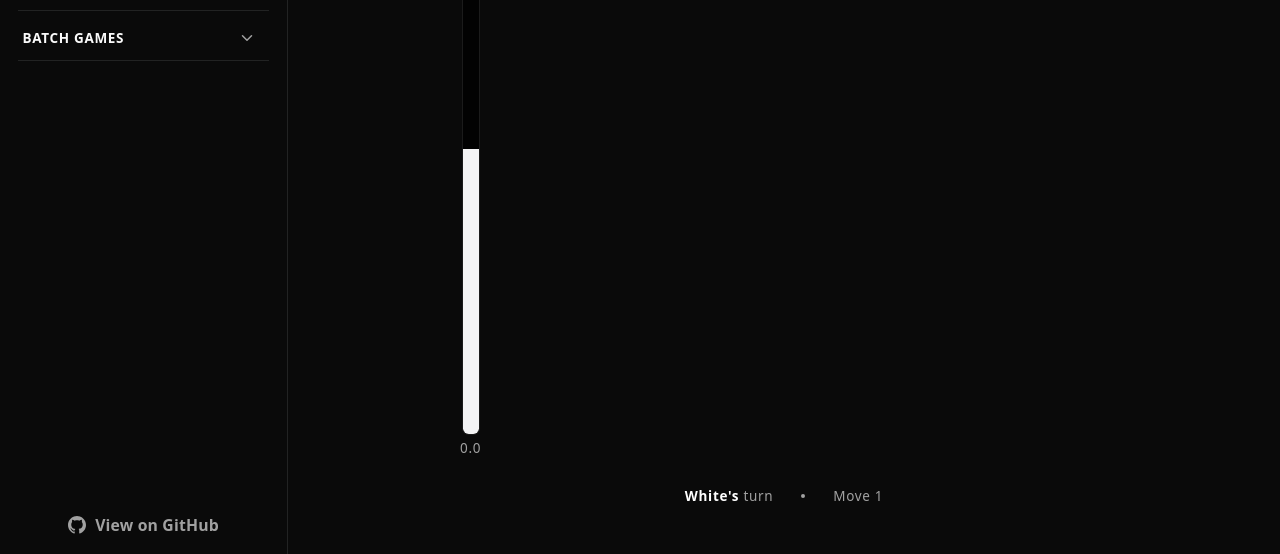
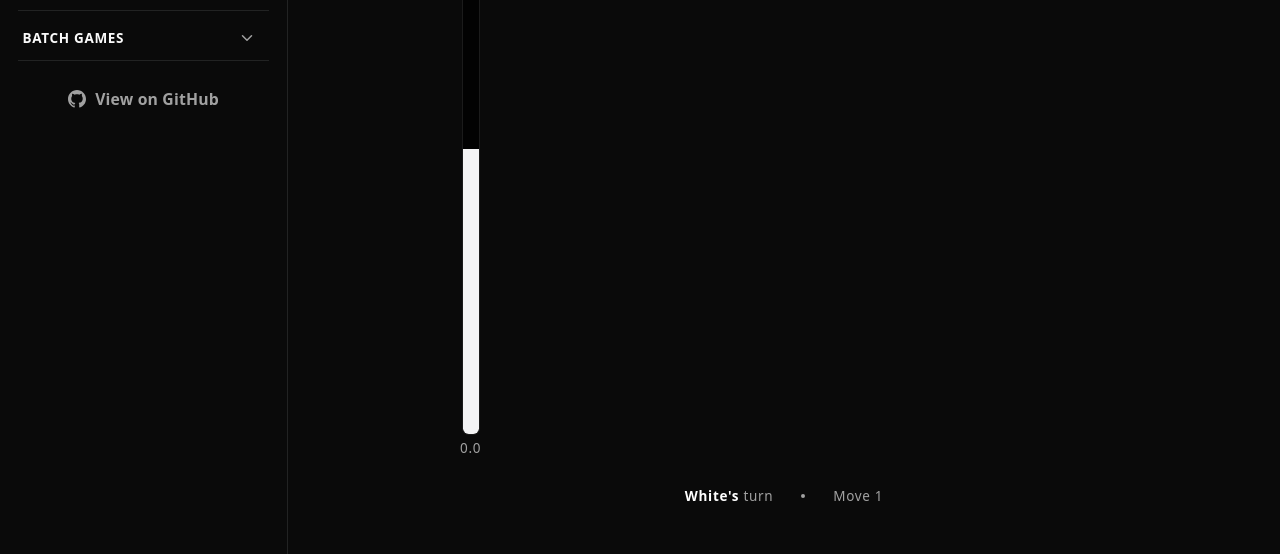
Before and after one commit to RJDonnison/chess-bot-interface, a React (Vite) app: page / in a window 1280 px wide. Shown: the part 246-800 px from the top of the page. Built offline with nearby package versions, Linux system fonts and the light colour scheme.

Commit message:
fix: github logo overflow

```diff
--- a/src/components/Sidebar.tsx
+++ b/src/components/Sidebar.tsx
@@ -94,8 +94,7 @@ export function Sidebar({
   };
 
   return (
-    <div className="h-full w-full flex flex-col">
-      <ScrollArea className="flex-1 p-4">
+    <ScrollArea className="p-4 h-full w-full">
       <Players
         hosts={hosts}
         player1HostId={player1HostId}
@@ -113,9 +112,7 @@ export function Sidebar({
                 id="eval-bar-checkbox"
                 name="eval-bar-checkbox"
                 checked={showEvalBar}
-                  onCheckedChange={(checked) =>
-                    setShowEvalBar(checked === true)
-                  }
+                onCheckedChange={(checked) => setShowEvalBar(checked === true)}
               />
               <Label htmlFor="eval-bar-checkbox">Show Evaluation Bar</Label>
             </Field>
@@ -296,7 +293,6 @@ export function Sidebar({
           </div>
         </div>
       </SidebarSection>
-      </ScrollArea>
       <div className="flex justify-center py-4">
         <a
           href="https://github.com/RJDonnison/Chess-Bot"
@@ -316,6 +312,6 @@ export function Sidebar({
           View on GitHub
         </a>
       </div>
-    </div>
+    </ScrollArea>
   );
 }
```
Lines whose indentation alone changed are shown as unchanged.
